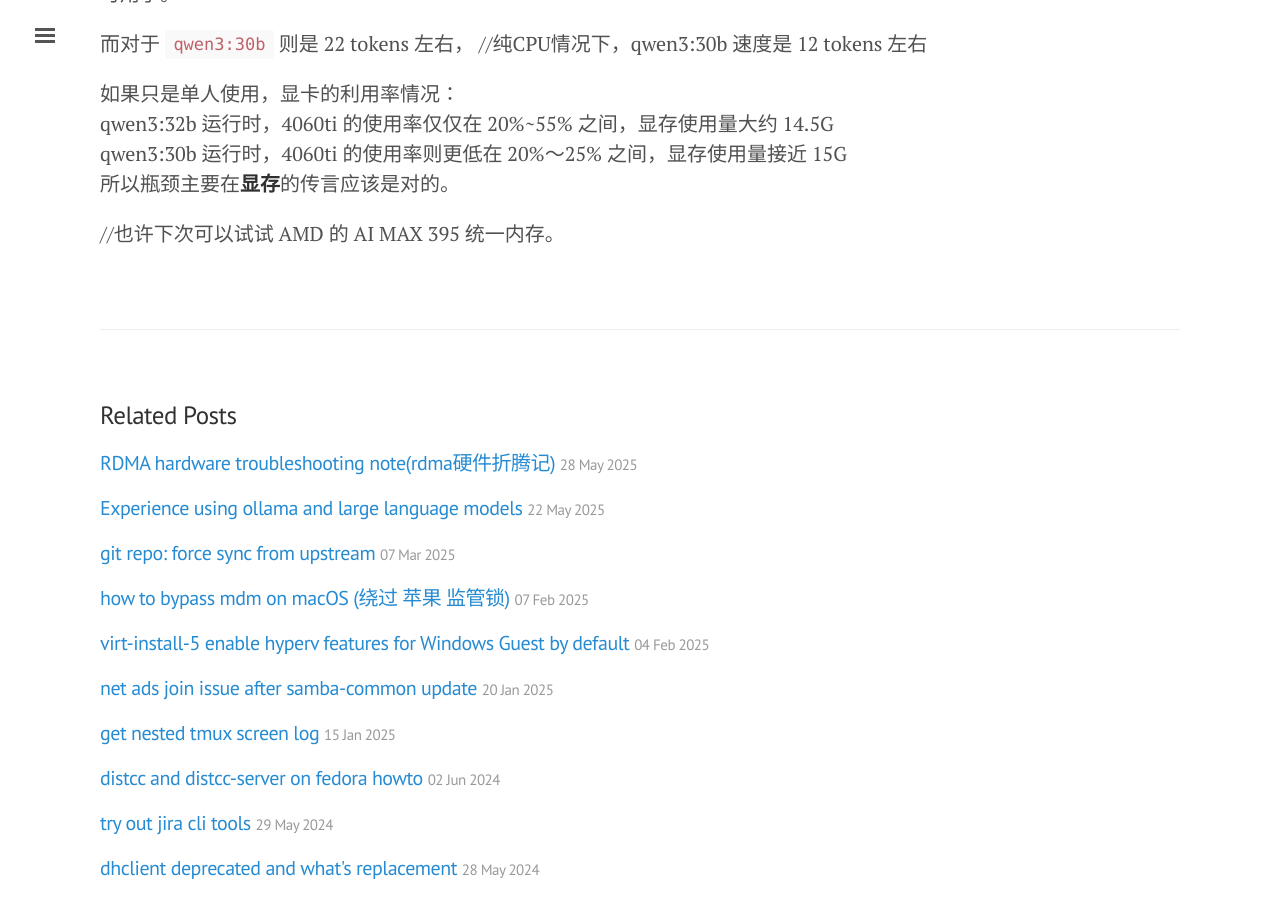
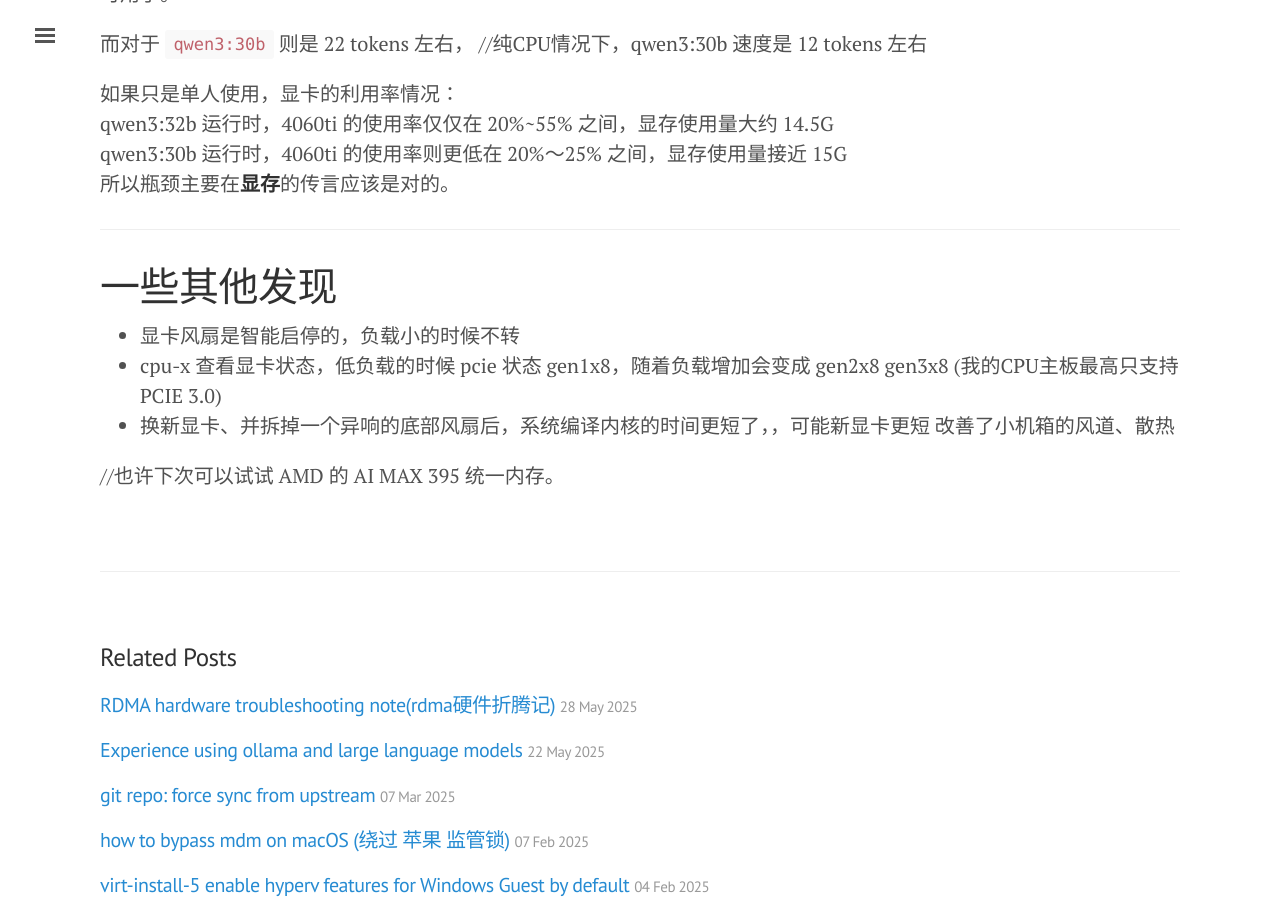
Before and after one commit to tcler/tcler.github.io, a Jekyll site: the page built from _posts/2025-05-30-my-first-graphics-card.md, in a window 1280 px wide and 900 px high, scrolled down 1431 px. Built offline with Jekyll 4.4.1, drawn with Linux system fonts in a browser that asks for light colours.

Commit message:
Update 2025-05-30-my-first-graphics-card.md

```diff
--- a/_posts/2025-05-30-my-first-graphics-card.md
+++ b/_posts/2025-05-30-my-first-graphics-card.md
@@ -51,4 +51,10 @@ qwen3:32b 运行时，4060ti 的使用率仅仅在 20%~55% 之间，显存使用
 qwen3:30b 运行时，4060ti 的使用率则更低在 20%～25% 之间，显存使用量接近 15G
 所以瓶颈主要在**显存**的传言应该是对的。
 
+---
+# 一些其他发现
+- 显卡风扇是智能启停的，负载小的时候不转
+- cpu-x 查看显卡状态，低负载的时候 pcie 状态 gen1x8，随着负载增加会变成 gen2x8 gen3x8 (我的CPU主板最高只支持 PCIE 3.0)
+- 换新显卡、并拆掉一个异响的底部风扇后，系统编译内核的时间更短了，，可能新显卡更短 改善了小机箱的风道、散热
+
 //也许下次可以试试 AMD 的 AI MAX 395 统一内存。
```
